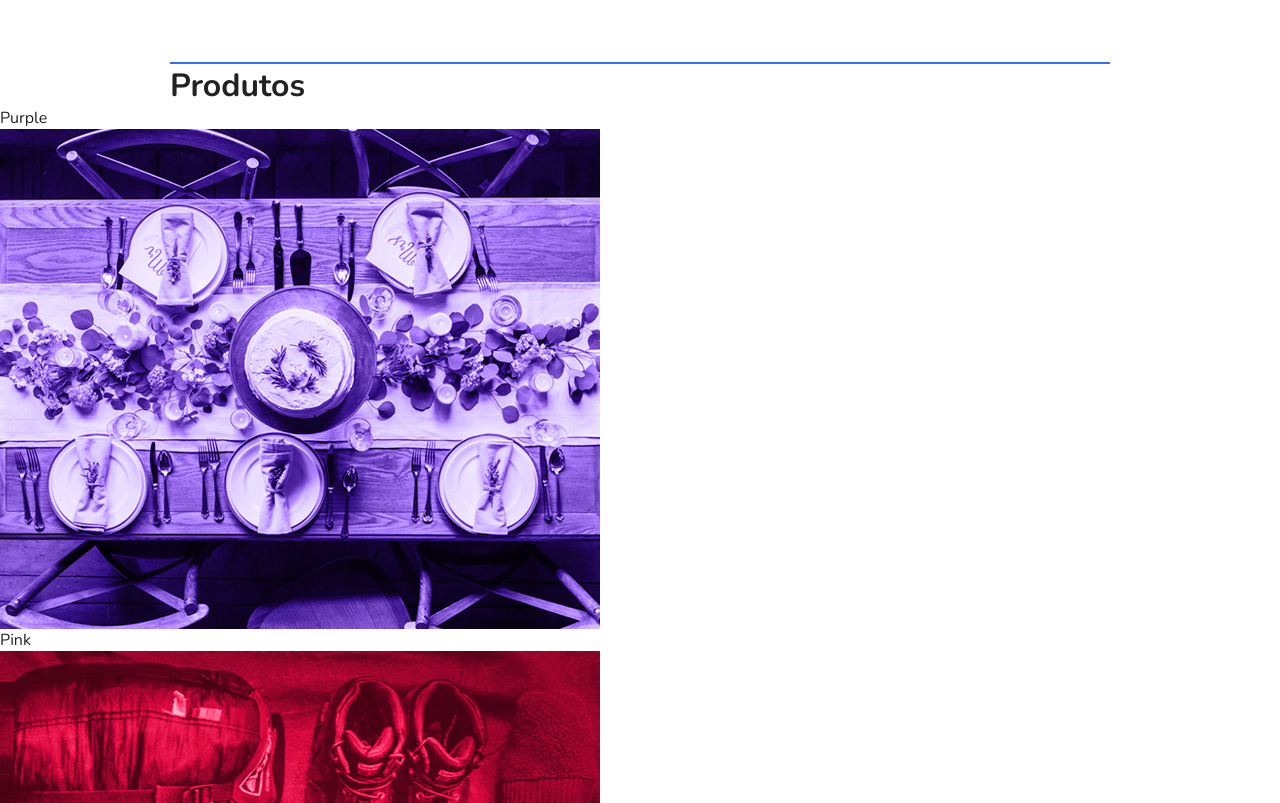
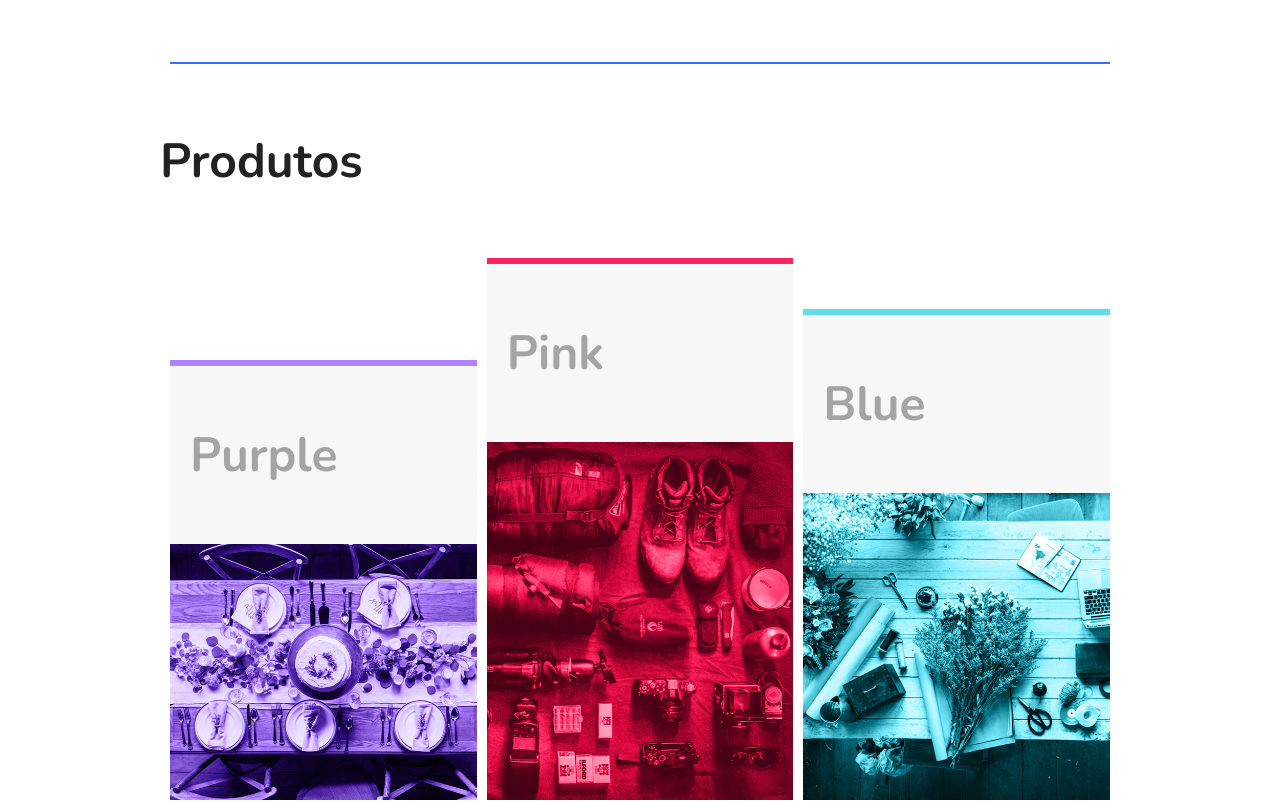
Before and after one commit to andersonwea/FlexBlog, a plain HTML site: page index.html in a window 1280 px wide. Shown: the part 965-1768 px from the top of the page. Drawn offline with nearby package versions, Linux system fonts and the light colour scheme.

Commit message:
ajustado os estilos e reponsividade da seção produtos

```diff
--- /dev/null
+++ b/css/home/product.css
@@ -0,0 +1,40 @@
+.product-intro {
+  font-size: 3rem;
+  padding: 64px 0;
+}
+
+.products {
+  display: flex;
+  gap: 10px;
+  align-items: flex-end;
+  flex-wrap: wrap;
+}
+
+.products h2 {
+  font-size: 3rem;
+  color: #a4a4a4;
+  font-weight: bold;
+  padding-left: 20px;
+}
+
+.products li {
+  padding-top: 56px;
+  background: #f7f7f7;
+  flex: 1 1 175px;
+}
+
+.products .purple {
+  border-top: 6px solid #ae81ff;
+}
+
+.products .pink {
+  border-top: 6px solid #f9265e;
+}
+
+.products .blue {
+  border-top: 6px solid #66d9eb;
+}
+
+.products li > img {
+  padding-top: 56px;
+}
--- a/css/style.css
+++ b/css/style.css
@@ -2,3 +2,4 @@
 
 @import './global/header.css';
 @import './home/about.css';
+@import './home/product.css';
--- a/index.html
+++ b/index.html
@@ -62,13 +62,22 @@
     </div>
   </main>
 
-  <h1 class="product container">Produtos</h1>
+  <h1 class="product-intro container">Produtos</h1>
 
-  <section id="product" aria-label="produtos">
-    <ul class="product">
-      <li class="purple">Purple <img src="./img/produtos1.jpg" alt="Produtos 1"></li>
-      <li class="pink">Pink <img src="./img/produtos2.jpg" alt="Produtos 2"></li>
-      <li class="blue">Blue <img src="./img/produtos3.jpg" alt="Produtos 3"></li>
+  <section id="product" aria-label="produtos" class="product-content container">
+    <ul class="products">
+      <li class="purple">
+        <h2>Purple</h2>
+        <img src="./img/produtos1.jpg" alt="Produtos 1">
+      </li>
+      <li class="pink">
+        <h2>Pink</h2>
+        <img src="./img/produtos2.jpg" alt="Produtos 2">
+      </li>
+      <li class="blue">
+        <h2>Blue</h2>
+        <img src="./img/produtos3.jpg" alt="Produtos 3">
+      </li>
     </ul>
   </section>
 
```
